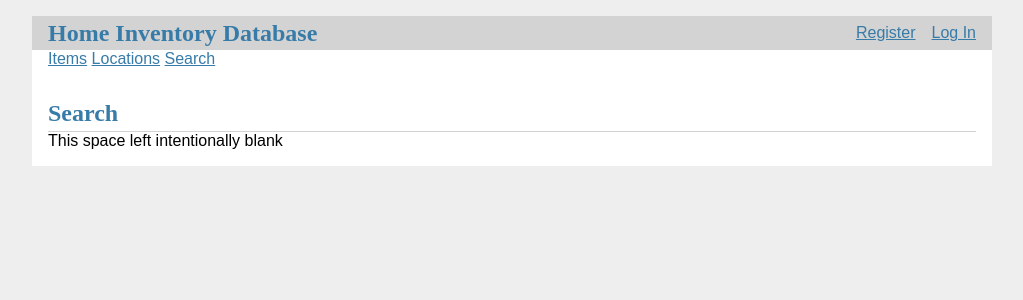
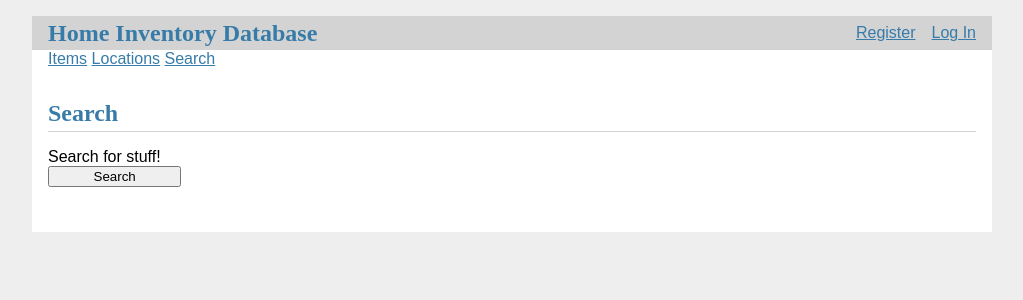
Before and after one commit to ka6sox/hidb, a Flask app: page /search in a window 1280 px wide. Shown: the top 300 px of the page, without its empty margins (128-1151 px from the left). Run offline with Flask 2, Linux system fonts and the light colour scheme.

Commit message:
Flesh out the search stub implementation a bit

```diff
--- a/hidb/items.py
+++ b/hidb/items.py
@@ -19,7 +19,7 @@ def index():
     ).fetchall()
     return render_template('items/index.html', items=items)
 
-@bp.route('/create', methods=('GET', 'POST'))
+@bp.route('/items/create', methods=('GET', 'POST'))
 @login_required
 def create():
     locations = get_locations()
@@ -75,7 +75,7 @@ def get_item(id, check_author=True):
 
     return item
 
-@bp.route('/<int:id>/update', methods=('GET', 'POST'))
+@bp.route('/items/<int:id>/update', methods=('GET', 'POST'))
 @login_required
 def update(id):
     item = get_item(id)
@@ -115,7 +115,7 @@ def update(id):
 
     return render_template('items/update.html', item=item, locations=locations)
 
-@bp.route('/<int:id>/delete', methods=('POST',))
+@bp.route('/items/<int:id>/delete', methods=('POST',))
 @login_required
 def delete(id):
     get_item(id)
--- a/hidb/search.py
+++ b/hidb/search.py
@@ -11,3 +11,7 @@ bp = Blueprint('search', __name__)
 @bp.route('/search')
 def index():
     return render_template('search/index.html')
+
+@bp.route('/search/run_search', methods=('GET', 'POST'))
+def run_search():
+    return render_template('search/results.html')
--- a/hidb/templates/search/index.html
+++ b/hidb/templates/search/index.html
@@ -5,5 +5,10 @@
 {% endblock %}
 
 {% block content %}
-  This space left intentionally blank
+<form action="{{ url_for('search.run_search') }}" method="post">
+  Search for stuff!
+
+
+  <input class="submit" type="submit" value="Search">
+</form>
 {% endblock %}
```
Also changed, not shown: hidb/templates/search/results.html (added, +9 -0 lines).
